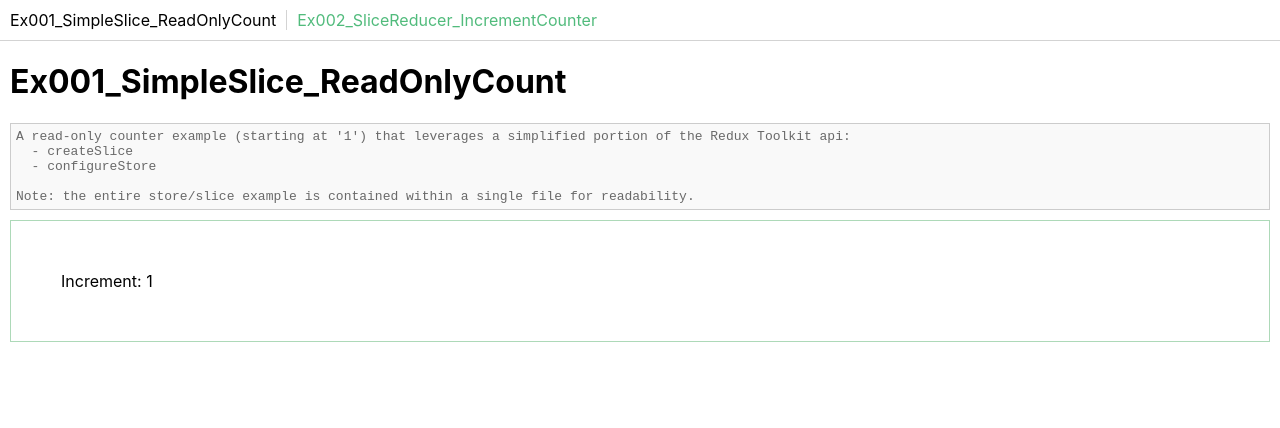
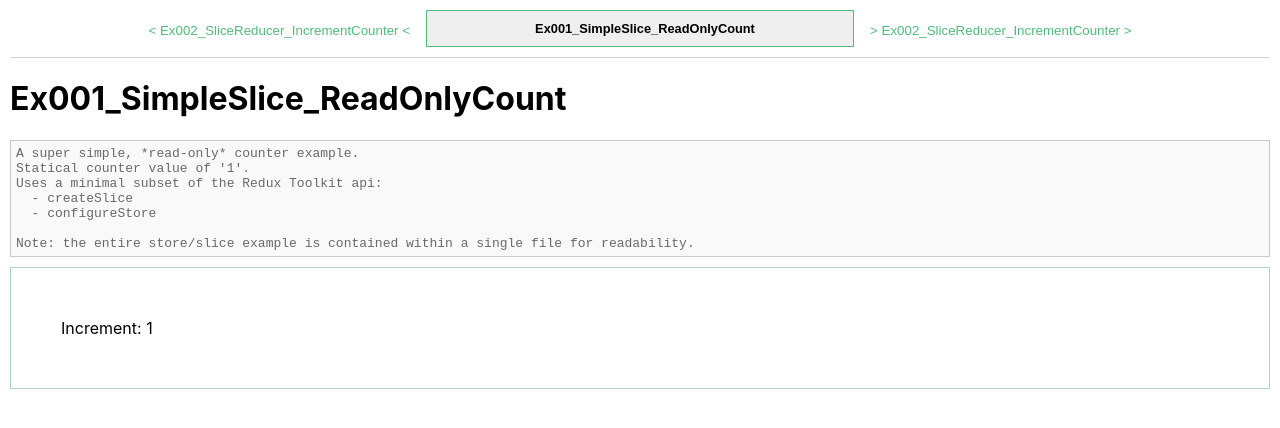
Before and after one commit to flycrum/redux-toolkit-typescript-examples, a React (Create React App) app: page / in a window 1280 px wide. Shown: the top 428 px of the page. Built offline with nearby package versions, Linux system fonts and the light colour scheme.

Commit message:
feat: change App nav to support any number of examples via select control

```diff
--- a/src/App.css
+++ b/src/App.css
@@ -4,28 +4,62 @@
 	margin: 10px;
 }
 
-ul.Nav {
-	list-style-type: none;
-	margin: 0;
-	padding: 10px;
+nav {
+	display: flex;
+	align-items: center;
+	padding: 0 0 10px;
+	text-align: center;
 	border-bottom: 1px solid lightgray;
 }
 
-ul.Nav > li {
-	display: inline;
-	margin-right: 10px;
-	padding-right: 10px;
-	color: #51bb7c;
-	border-right: 1px solid lightgray;
+nav > * {
+	flex-grow: 1;
+	flex-basis: 0;
 }
 
-ul.Nav > li:last-child {
-	padding-right: 0;
-	border-right: none;
+nav > *:first-child {
+	text-align: right;
 }
 
-ul.Nav > li.active {
-	color: black;
+nav > *:last-child {
+	text-align: left;
+}
+
+nav button {
+	margin: 0 10px;
+	color: #51bb7c;
+	background: none;
+	border: none;
+}
+
+nav button:hover {
+	color: #26704c;
+}
+
+nav select {
+	padding: 10px;
+	font-size: 0.8em;
+	font-weight: bold;
+	border: 1px solid #51bb7c;
+	/* center text */
+	text-align-last: center;
+	padding-right: 0;
+	/* Remove original arrows */
+	-webkit-appearance: none;
+	background-position:
+		calc(100% - 21px) calc(1em + 2px),
+		calc(100% - 16px) calc(1em + 2px),
+		100% 0;
+	background-size:
+		5px 5px,
+		5px 5px,
+		2.5em 2.5em;
+	background-repeat: no-repeat;
+}
+
+nav select:hover {
+	background: #f9f9f9;
+	border-color: #26704c;
 }
 
 pre {
--- a/src/App.tsx
+++ b/src/App.tsx
@@ -1,34 +1,63 @@
 import React, { useState } from 'react';
 import './App.css';
 import { Provider } from 'react-redux';
-import Ex001_SimpleSlice_ReadOnlyCount from './example001/Ex001_SimpleSlice_ReadOnlyCount';
-import Example002 from './example002/Example002';
+import Ex001_SimpleSlice_ReadOnlyCount from './ex001/Ex001_SimpleSlice_ReadOnlyCount';
+import Ex002_SliceReducer_IncrementCounter from './ex002/Ex002_SliceReducer_IncrementCounter';
 
 function App() {
 	const examples = [
 		Ex001_SimpleSlice_ReadOnlyCount,
-		Example002,
+		Ex002_SliceReducer_IncrementCounter,
 	];
 	const [ currentExampleIndex, set_currentExampleIndex ] = useState(0);
+	const getPrevIndex = () => (currentExampleIndex + examples.length - 1) % examples.length;
+	const getNextIndex = () => (currentExampleIndex + 1) % examples.length;
+	const ExampleComponentBefore = examples[getPrevIndex()];
 	const ExampleComponent = examples[currentExampleIndex];
+	const ExampleComponentAfter = examples[getNextIndex()];
+	const description = ExampleComponent.description?.trim();
 
 	return (
 		<Provider store={ExampleComponent.store}>
 			<div className="App">
-				<ul className="Nav">
-					{
-						examples.map((Example, index) => (
-							<li className={currentExampleIndex === index ? 'active' : undefined}>
-								<a onClick={() => set_currentExampleIndex(index)}>
+				<header>
+					<nav>
+						{ ExampleComponentBefore && (
+							<div>
+								<button onClick={() => set_currentExampleIndex(getPrevIndex())}>
+									{ '< ' }
+									{ ExampleComponentBefore.name }
+									{ ' <' }
+								</button>
+							</div>
+						)}
+						<select
+							value={currentExampleIndex}
+							onChange={(event) => set_currentExampleIndex(event.target.value as any)}
+						>
+							{ examples.map((Example, index) => (
+								<option
+									key={ Example.name }
+									value={ index }
+								>
 									{ Example.name }
-								</a>
-							</li>
-						))
-					}
-				</ul>
-				<header>
+								</option>
+							))}
+						</select>
+						{ ExampleComponentAfter && (
+							<div>
+								<button onClick={() => set_currentExampleIndex(getNextIndex())}>
+									{ '> ' }
+									{ ExampleComponentAfter.name }
+									{ ' >' }
+								</button>
+							</div>
+						)}
+					</nav>
 					<h1>{ ExampleComponent.name }</h1>
-					<pre>{ ExampleComponent.description?.trim() }</pre>
+					{ description && (
+						<pre>{ description }</pre>
+					)}
 				</header>
 				<main>
 					<ExampleComponent />
--- a/src/example001/Ex001_SimpleSlice_ReadOnlyCount.tsx
+++ b/src/ex001/Ex001_SimpleSlice_ReadOnlyCount.tsx
@@ -16,7 +16,9 @@
 
 Ex001_SimpleSlice_ReadOnlyCount.store = store;
 Ex001_SimpleSlice_ReadOnlyCount.description = `
-A read-only counter example (starting at '${store.getState().example.count}') that leverages a simplified portion of the Redux Toolkit api:
+A super simple, *read-only* counter example.
+Statical counter value of '${store.getState().example.count}'.
+Uses a minimal subset of the Redux Toolkit api:
   - createSlice
   - configureStore
 
--- a/src/example002/Example002.tsx
+++ b/src/ex002/Ex002_SliceReducer_IncrementCounter.tsx
@@ -1,6 +1,6 @@
 import React from 'react';
 import { store, increment, useExampleSelector, ExampleStateType } from './store';
-import Ex001_SimpleSlice_ReadOnlyCount from '../example001/Ex001_SimpleSlice_ReadOnlyCount';
+import Ex001_SimpleSlice_ReadOnlyCount from '../ex001/Ex001_SimpleSlice_ReadOnlyCount';
 
 export default function Ex002_SliceReducer_IncrementCounter() {
 	const { count } = useExampleSelector((state: ExampleStateType) => state.example);
@@ -18,8 +18,8 @@
 
 Ex002_SliceReducer_IncrementCounter.store = store;
 Ex002_SliceReducer_IncrementCounter.description = `
-Building on ${ Ex001_SimpleSlice_ReadOnlyCount.name }, this example is interactive, introduces a typed hook selector,
-and leverages the Redux Toolkit api:
+Builds on ${ Ex001_SimpleSlice_ReadOnlyCount.name }.
+This example is *interactive*, introduces a typed hook selector, and leverages the Redux Toolkit api:
   - PayloadAction
 ...as well as the Redux api:
   - useSelector
--- a/src/example002/store.ts
+++ b/src/ex002/store.ts
@@ -17,9 +17,6 @@
 	increment,
 } = slice.actions;
 
-/**
- * Foregoing rootReducer and instead passing the slice reducers directly to configureStore().
- */
 export const store = configureStore({
 	reducer: {
 		example: slice.reducer,
```
Also changed, not shown: src/ex001/store.ts (renamed from src/example001/store.ts).
